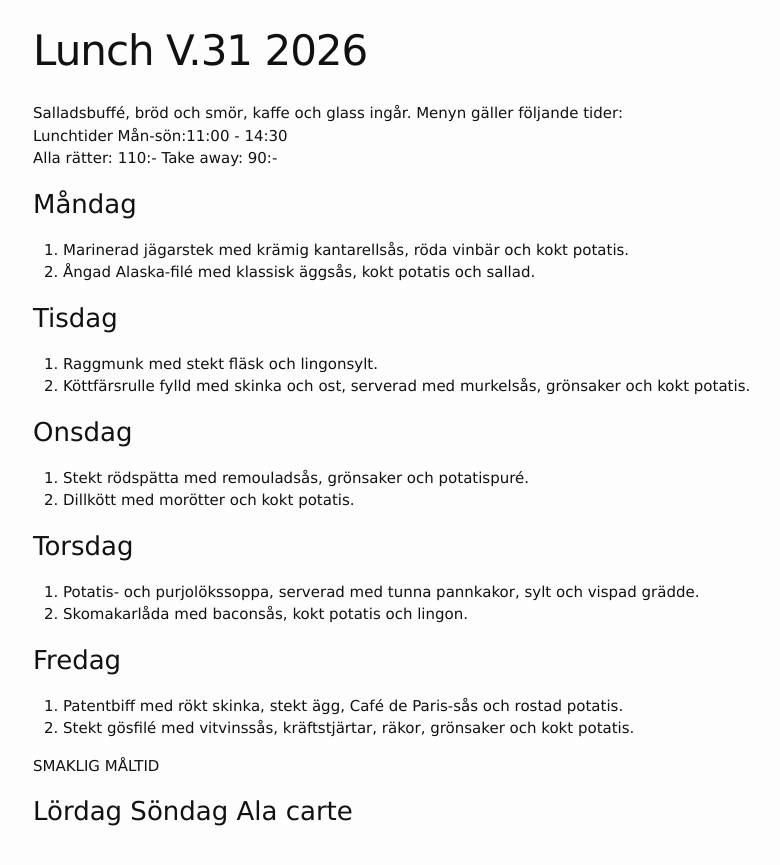
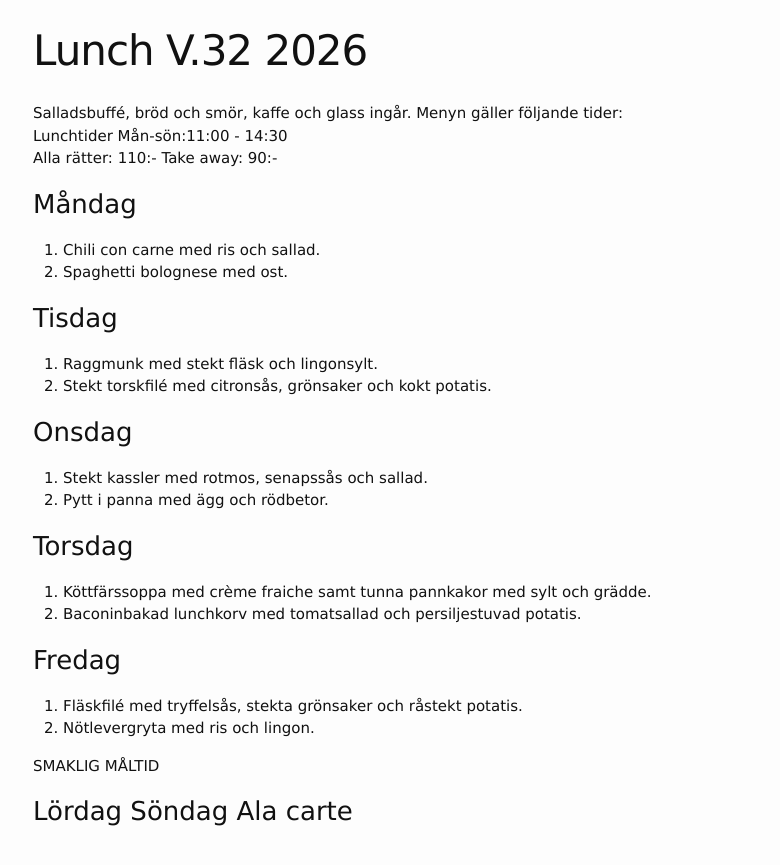
Before and after one commit to FarInn62/farinn62.github.io, a Jekyll site: the page built from lunch.md, in a window 1280 px wide. Shown: the top 865 px of the page, without its empty margins (237-1017 px from the left). Built offline with Jekyll 4.4.1, drawn with Linux system fonts in a browser that asks for light colours.

Commit message:
Update lunch.md

```diff
--- a/lunch.md
+++ b/lunch.md
@@ -1,6 +1,6 @@
 ---
 layout: foodmenu
-title: Lunch V.31 2026
+title: Lunch V.32 2026
 permalink: /lunch/
 published: true
 ---
@@ -11,27 +11,27 @@ Alla rätter: 110:- Take away: 90:-
 
 ### Måndag
 
-1. Marinerad jägarstek med krämig kantarellsås, röda vinbär och kokt potatis.
-2. Ångad Alaska-filé med klassisk äggsås, kokt potatis och sallad.
+1. Chili con carne med ris och sallad.
+2. Spaghetti bolognese med ost.
 
 ### Tisdag
 
 1. Raggmunk med stekt fläsk och lingonsylt.
-2. Köttfärsrulle fylld med skinka och ost, serverad med murkelsås, grönsaker och kokt potatis.
+2. Stekt torskfilé med citronsås, grönsaker och kokt potatis.
 
 ### Onsdag
 
-1. Stekt rödspätta med remouladsås, grönsaker och potatispuré.
-2. Dillkött med morötter och kokt potatis.
+1. Stekt kassler med rotmos, senapssås och sallad.
+2. Pytt i panna med ägg och rödbetor.
 
 ### Torsdag
 
-1. Potatis- och purjolökssoppa, serverad med tunna pannkakor, sylt och vispad grädde.
-2. Skomakarlåda med baconsås, kokt potatis och lingon.
+1. Köttfärssoppa med crème fraiche samt tunna pannkakor med sylt och grädde.
+2. Baconinbakad lunchkorv med tomatsallad och persiljestuvad potatis.
 
 ### Fredag
-1.  Patentbiff med rökt skinka, stekt ägg, Café de Paris-sås och rostad potatis.
-2.  Stekt gösfilé med vitvinssås, kräftstjärtar, räkor, grönsaker och kokt potatis.
+1.  Fläskfilé med tryffelsås, stekta grönsaker och råstekt potatis.
+2.  Nötlevergryta med ris och lingon.
 
 SMAKLIG MÅLTID
 
```
